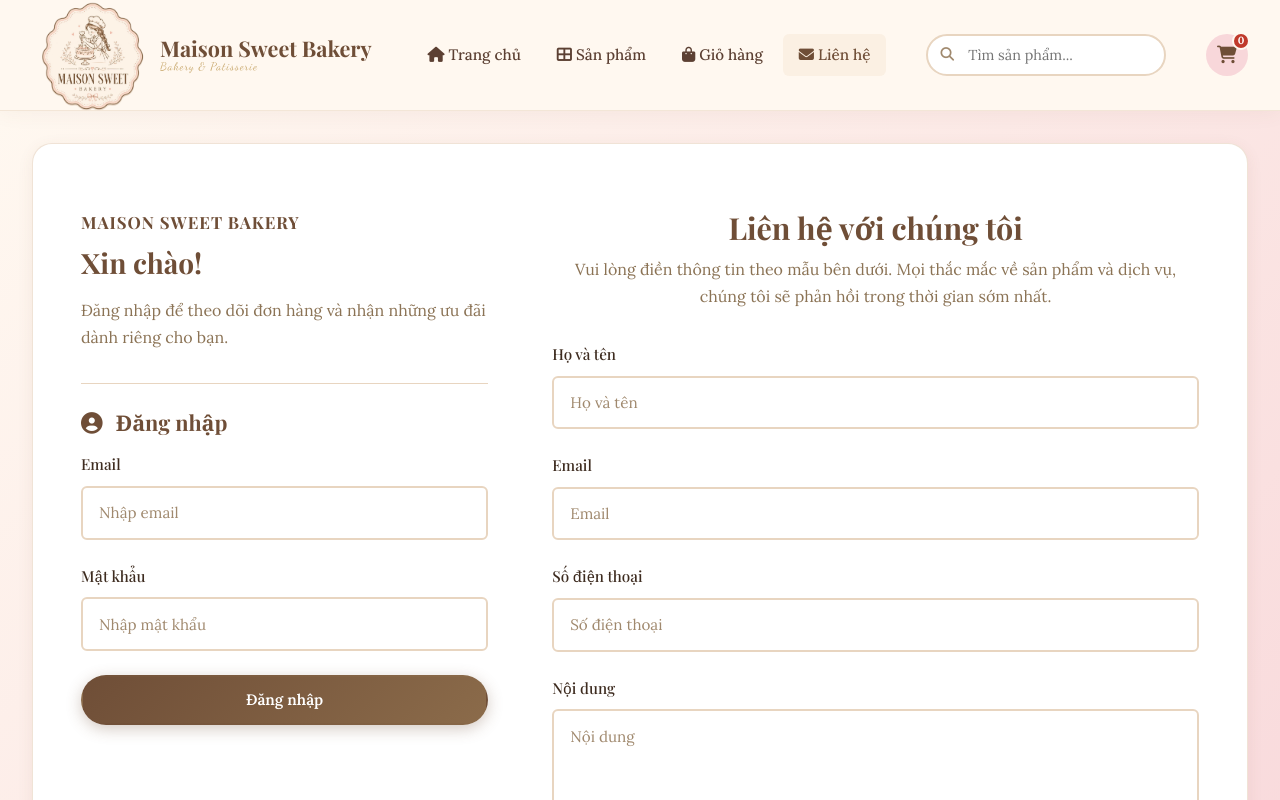
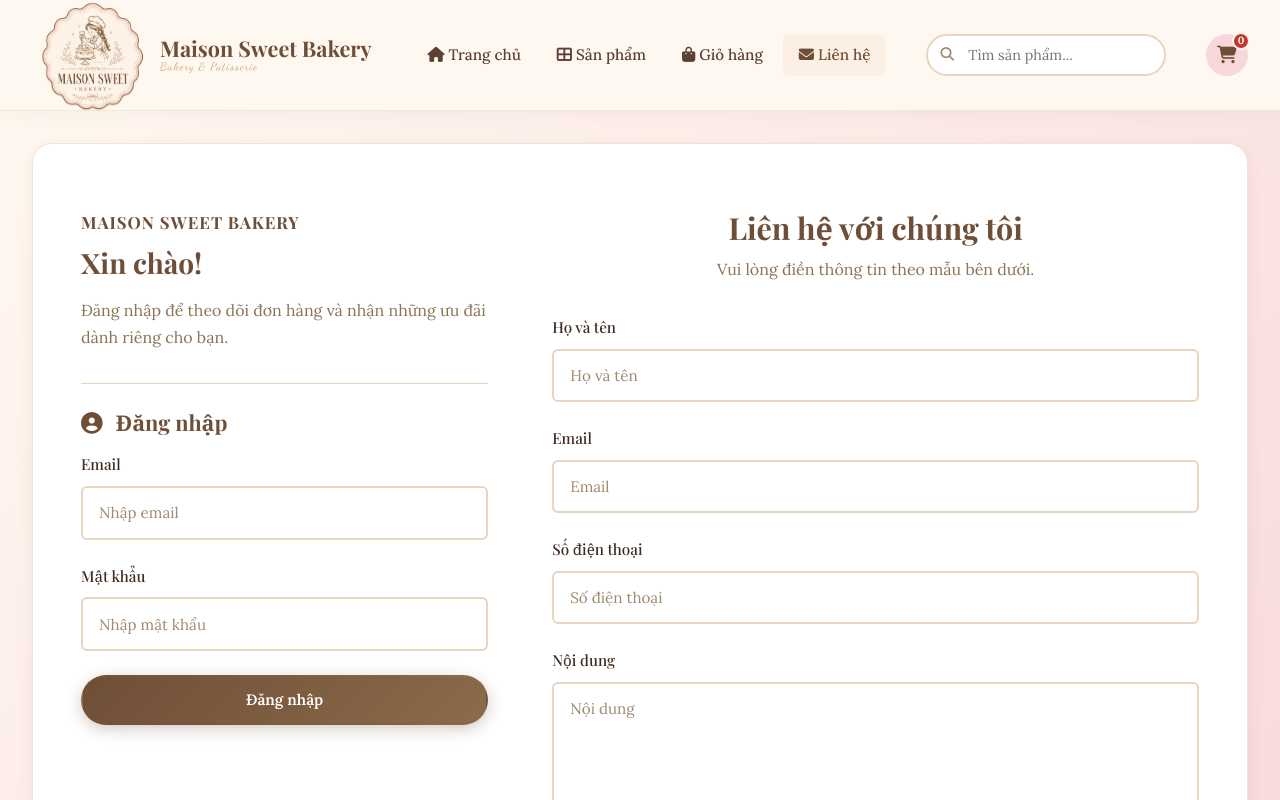
Before and after one commit to phongtoquach/online_bakery_react_app, a React (Vite) app: page /contact in a window 1280 px wide. Shown: the top 800 px of the page. Built offline with nearby package versions, Linux system fonts and the light colour scheme.

Commit message:
Xoa thong bao mau do tren trang lien he

```diff
--- a/src/pages/ContactPage.jsx
+++ b/src/pages/ContactPage.jsx
@@ -117,7 +117,7 @@ function ContactPage() {
                         <div className="contact-form-wrapper">
                             <div className="contact-form-heading">
                                 <h2>Liên hệ với chúng tôi</h2>
-                                <p>Vui lòng điền thông tin theo mẫu bên dưới. Mọi thắc mắc về sản phẩm và dịch vụ, chúng tôi <strong>sẽ phản hồi trong thời gian sớm nhất.</strong></p>
+                                <p>Vui lòng điền thông tin theo mẫu bên dưới.</p>
                             </div>
                             <form onSubmit={handleSubmit} noValidate>
                                 <div className="form-group">
```
